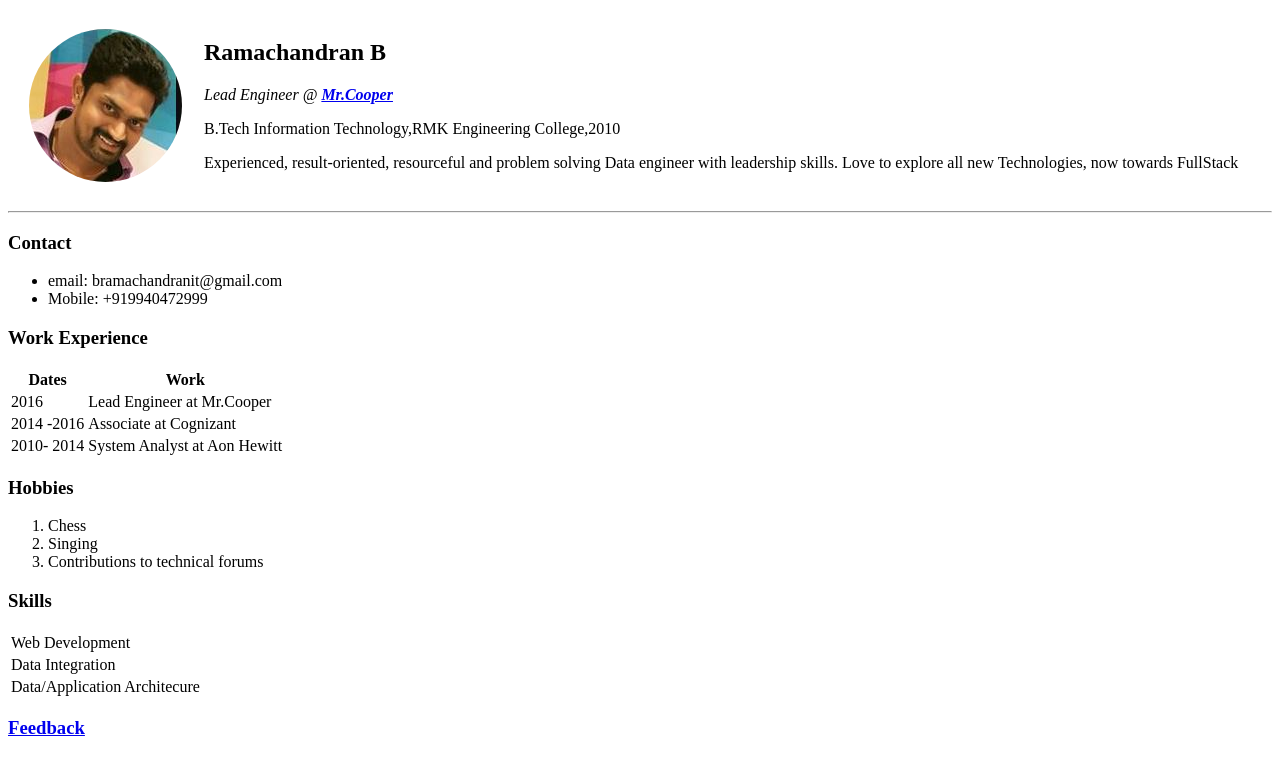
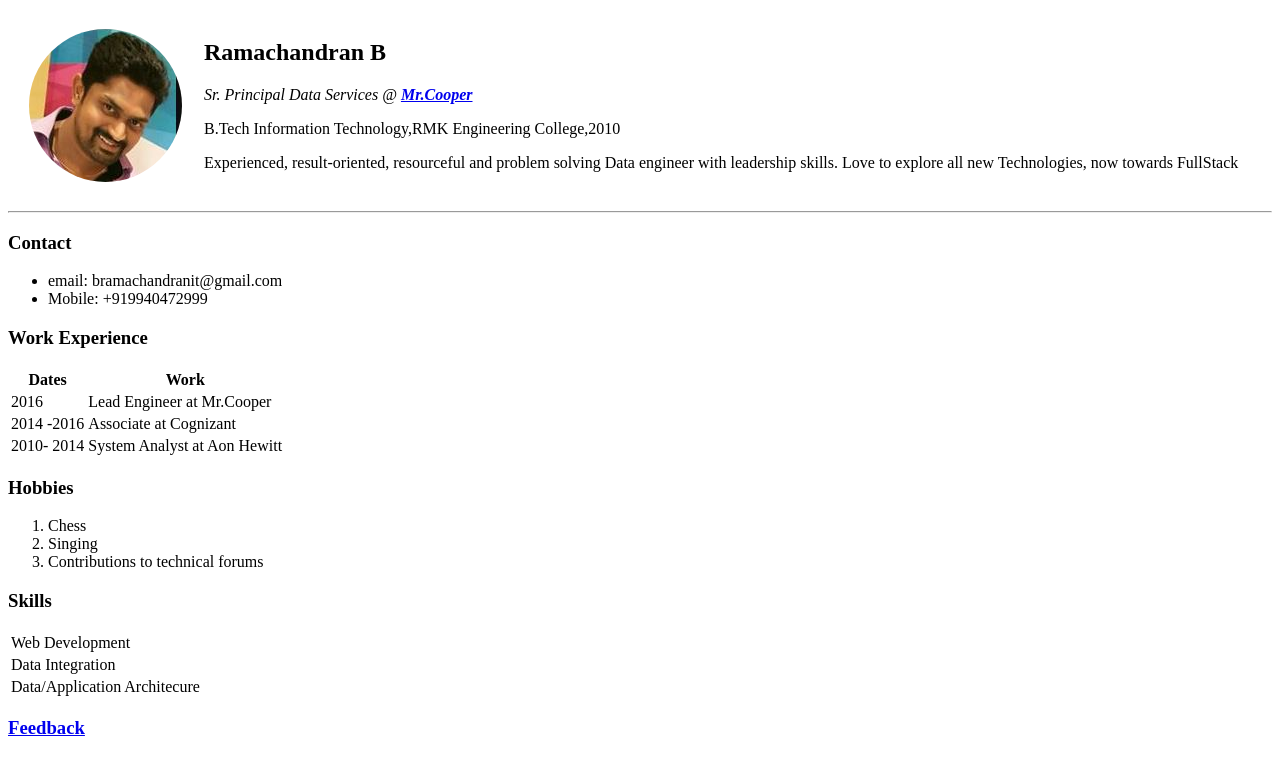
Before and after one commit to ram-web/FullStack, a plain HTML site: page index.html in a window 1280 px wide. Drawn offline with Linux system fonts and the light colour scheme.

Commit message:
Title changed

```diff
--- a/index.html
+++ b/index.html
@@ -8,7 +8,7 @@
             <td> <img src="circle-cropped.png" alt="Ram Profile Pic"></td>
             <td>
                 <h2> Ramachandran B </h2>
-                <p><em>Lead Engineer @ <b><a href="https://www.mrcooper.com/">Mr.Cooper</a></b></em></p>
+                <p><em>Sr. Principal Data Services @ <b><a href="https://www.mrcooper.com/">Mr.Cooper</a></b></em></p>
                 <p>B.Tech Information Technology,RMK Engineering College,2010</p>
                  <p>Experienced, result-oriented, resourceful and problem solving Data engineer with leadership skills. Love to explore all new Technologies, now towards FullStack</p>
             </td>
```
